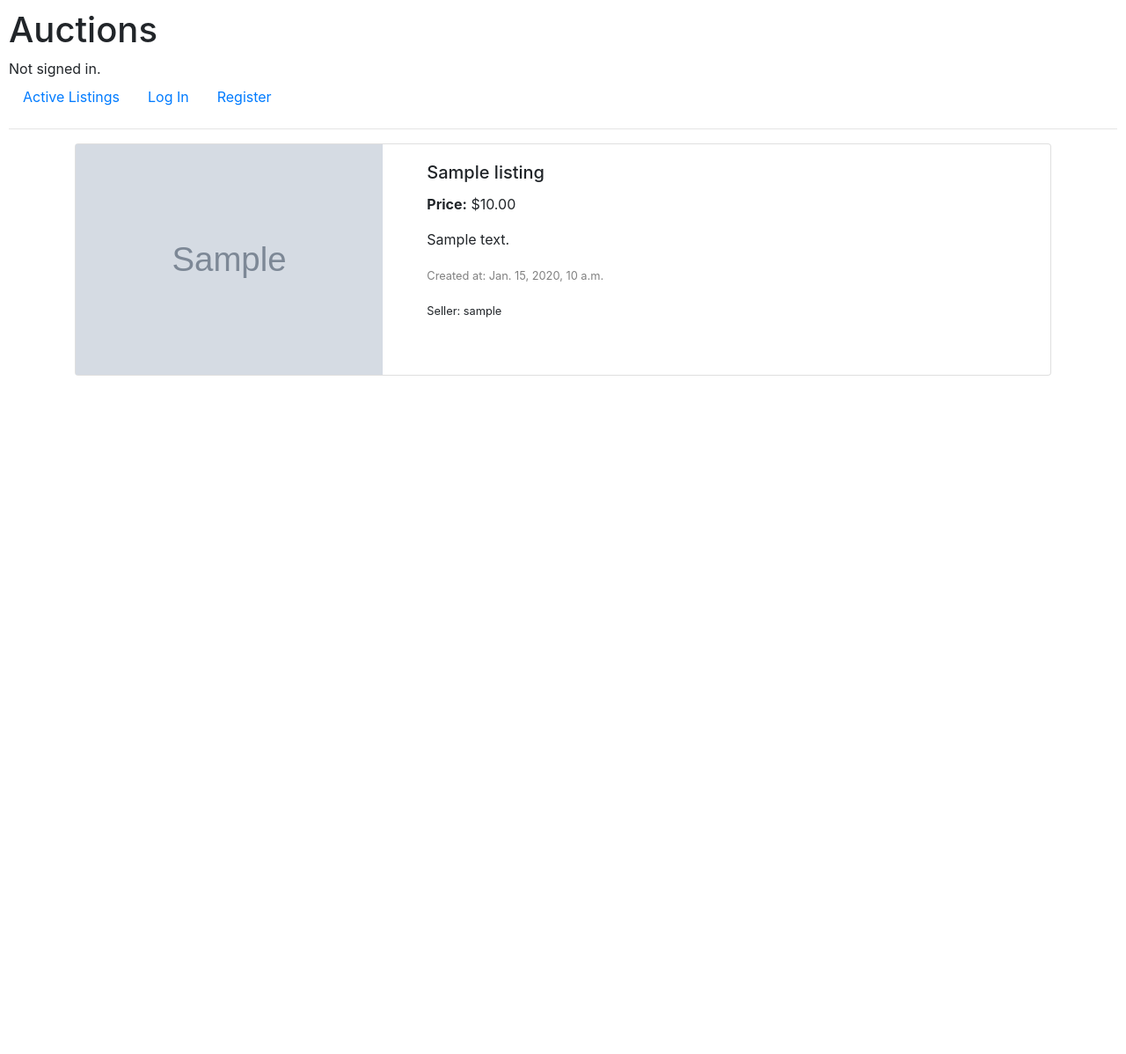
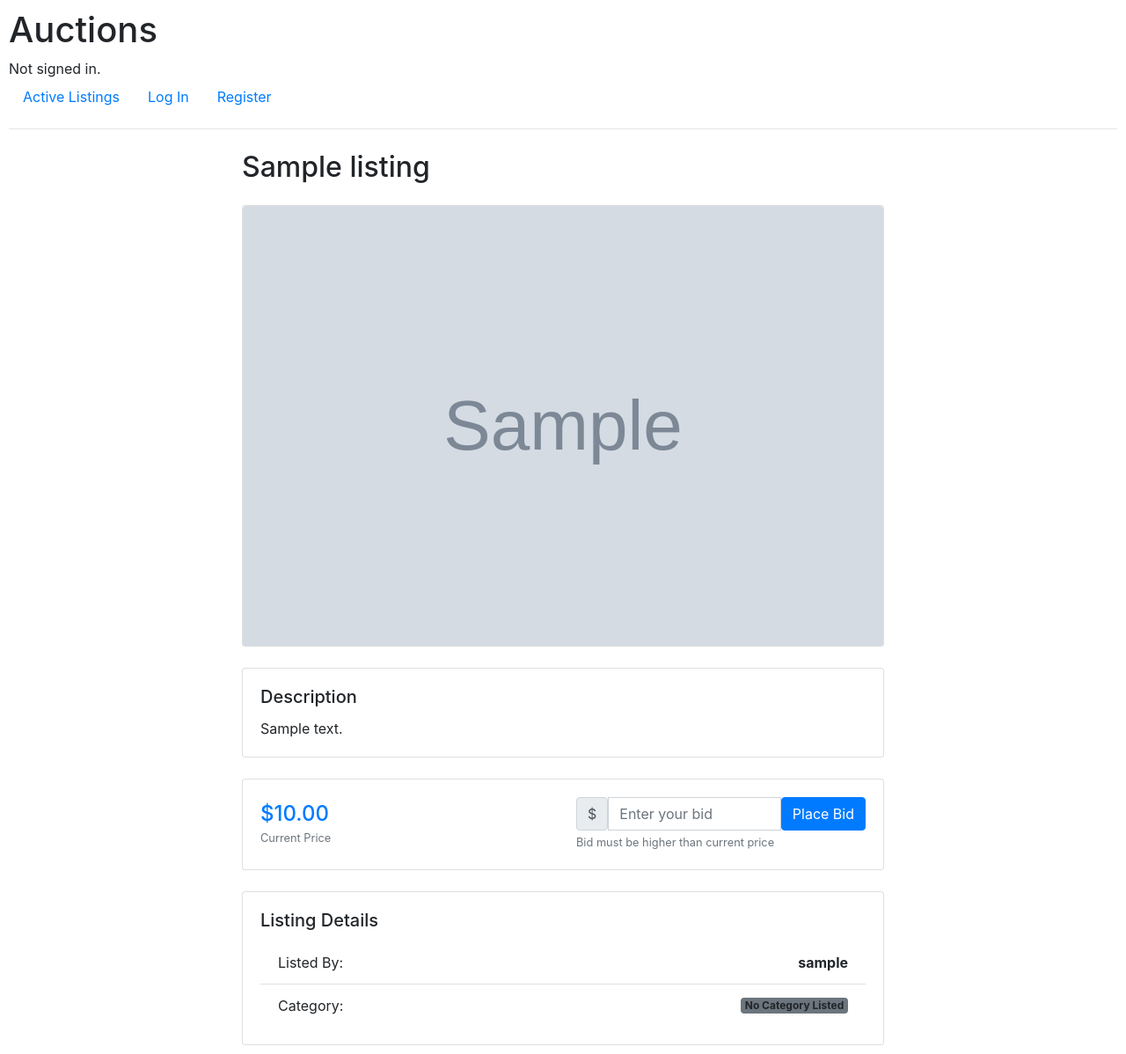
Before and after one commit to Ahmed122000/Commerce, a Django app: page /listing/1 in a window 1280 px wide. Shown: the whole page at 88% size. Before the commit the page ends 427 px from the top, so only its background shows below. Run offline with Django 3.2, Linux system fonts and the light colour scheme; tables that the repository leaves empty hold one stand-in row (values such as "Sample post"); grey boxes marked "Sample" are stand-in pictures; some libraries are stand-ins or nearby versions.

Commit message:
build the skeleton for the item page

```diff
--- a/auctions/templates/auctions/item.html
+++ b/auctions/templates/auctions/item.html
@@ -1,32 +1,76 @@
 {% extends "auctions/layout.html" %}
 
 {% block body %}
-    <div class="container">
-        <div class="card">
-            <div class="row g-0">
-                {% if listing.image %}
-                    <div class="col-md-4">
-                        <img src="{{ listing.image.url }}" class="img-fluid rounded-start" alt="{{ listing.title }}">
+<div class="container mt-4">
+    <div class="row">
+        <div class="col-lg-8 mx-auto">
+            <!-- Header Section -->
+            <div class="d-flex justify-content-between align-items-center mb-4">
+                <h2 class="mb-0">{{ listing.title }}</h2>
+                {% if watchList %}
+                <span class="badge bg-warning text-dark fs-6">
+                    <i class="bi bi-bookmark-check"></i> In Watchlist
+                </span>
+                {% endif %}
+            </div>
+
+            <!-- Image Section -->
+            {% if listing.image %}
+            <div class="card mb-4">
+                <div class="card-body p-0">
+                    <img src="{{ listing.image.url }}" class="img-fluid rounded-top w-100" alt="{{ listing.title }}" style="max-height: 500px; object-fit: cover;">
+                </div>
+            </div>
+            {% endif %}
+
+            <!-- Description Section -->
+            <div class="card mb-4">
+                <div class="card-body">
+                    <h5 class="card-title">Description</h5>
+                    <p class="card-text fs-6">{{ listing.description }}</p>
+                </div>
+            </div>
+
+            <!-- Price and Bid Section -->
+            <div class="card mb-4">
+                <div class="card-body">
+                    <div class="row align-items-center">
+                        <div class="col-md-6">
+                            <h4 class="text-primary mb-0">${{ listing.current_price }}</h4>
+                            <small class="text-muted">Current Price</small>
+                        </div>
+                        <div class="col-md-6">
+                            <form method="post" action="" class="mt-3 mt-md-0">
+                                {% csrf_token %}
+                                <div class="input-group">
+                                    <span class="input-group-text">$</span>
+                                    <input type="number" class="form-control" placeholder="Enter your bid" min="{{ listing.current_price|add:'1' }}" step="0.01" required>
+                                    <button type="submit" class="btn btn-primary">Place Bid</button>
+                                </div>
+                                <small class="form-text text-muted">Bid must be higher than current price</small>
+                            </form>
+                        </div>
                     </div>
-                {% endif %}
-                <div class="col-md-8">
-                    <div class="card-body">
-                        <h5 class="card-title">{{ listing.title }}</h5>
-                        <p class="card-text"><b>Price:</b> ${{ listing.current_price }}</p>
-                        <p class="card-text">{{ listing.description }}</p>
-                        <p class="card-text">
-                            <small class="text-body-secondary" style="color: grey;">
-                                Created at: {{ listing.created_at }}
-                            </small>
-                        </p>
-                        <p class="card-text">
-                            <small class="text-body-secondary">
-                                Seller: {{ listing.owner.username }}
-                            </small>
-                        </p>
-                    </div>
+                </div>
+            </div>
+
+            <!-- Details Section -->
+            <div class="card">
+                <div class="card-body">
+                    <h5 class="card-title">Listing Details</h5>
+                    <ul class="list-group list-group-flush">
+                        <li class="list-group-item d-flex justify-content-between align-items-center">
+                            <span>Listed By:</span>
+                            <strong>{{ listing.owner.username }}</strong>
+                        </li>
+                        <li class="list-group-item d-flex justify-content-between align-items-center">
+                            <span>Category:</span>
+                            <span class="badge bg-secondary">{{ listing.category.name|default:"No Category Listed" }}</span>
+                        </li>
+                    </ul>
                 </div>
             </div>
         </div>
     </div>
+</div>
 {% endblock %}
```
